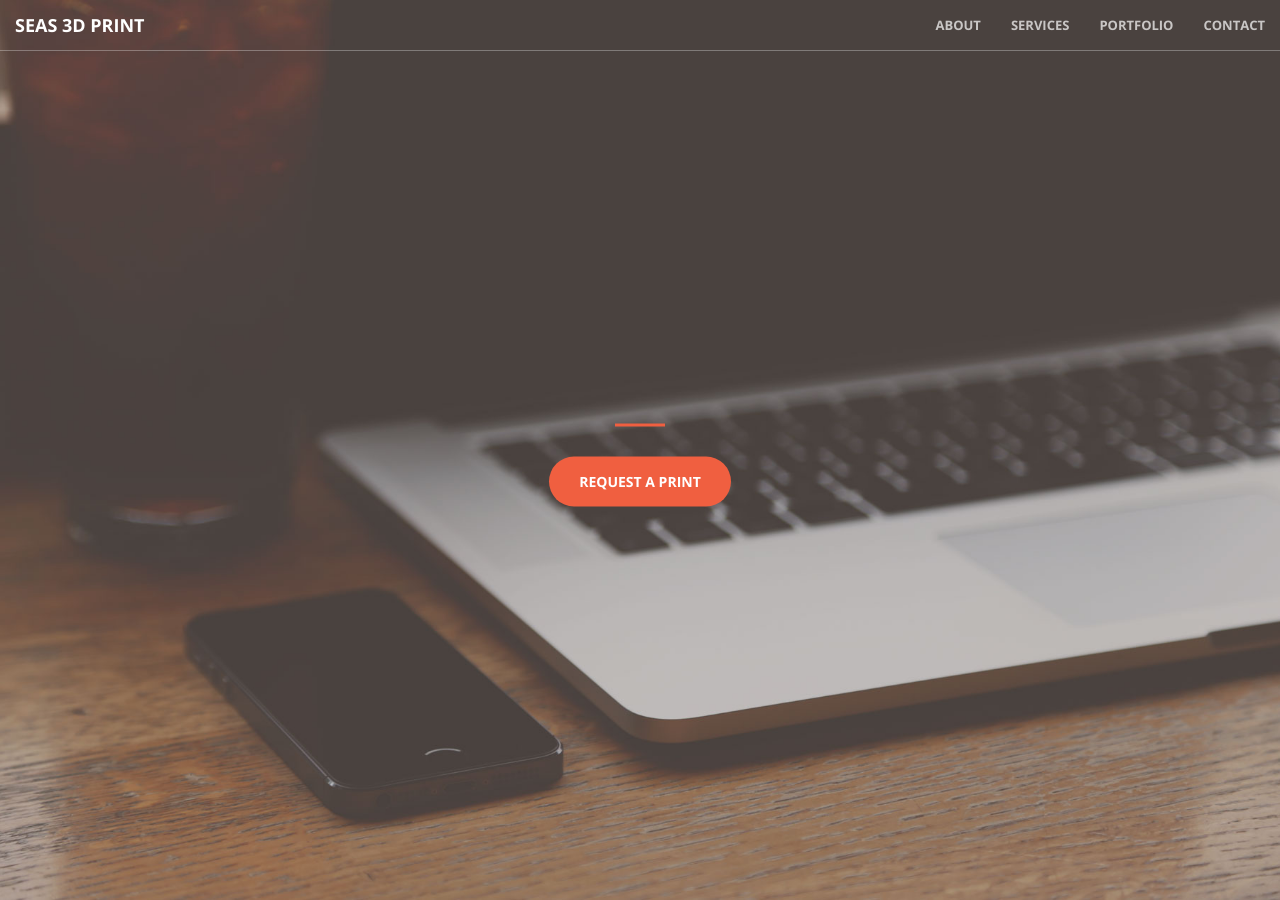
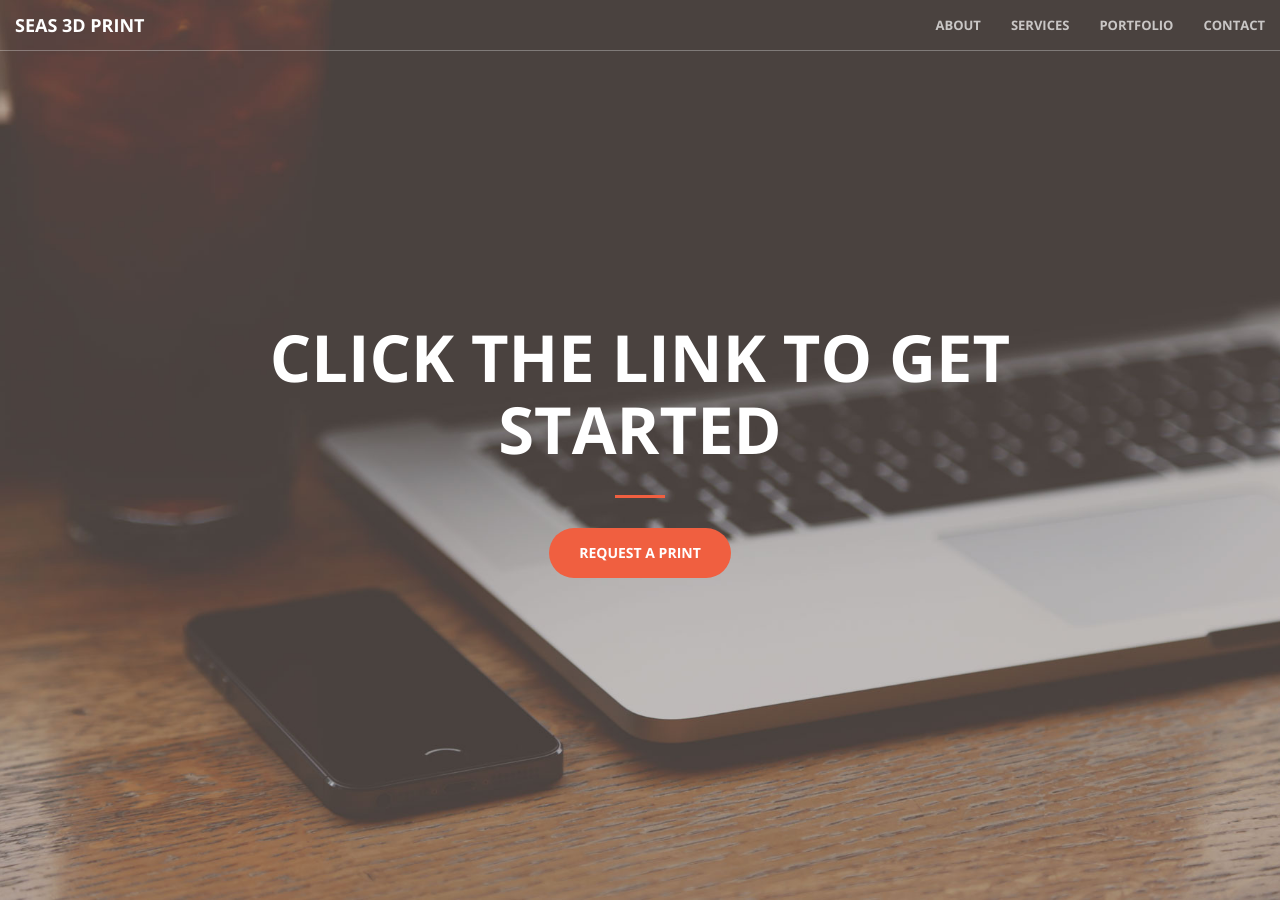
Before and after one commit to tedsirota/SEAS_3D_PRINT, a Jekyll site: the page built from index.html, in a window 1280 px wide and 900 px high. Built offline with Jekyll 4.4.1, drawn with Linux system fonts in a browser that asks for light colours.

Commit message:
Update header.html

```diff
--- a/_includes/header.html
+++ b/_includes/header.html
@@ -1,7 +1,7 @@
 <header>
     <div class="header-content">
         <div class="header-content-inner">
-
+            <h1>Click the link to get started</h1>
             <hr>
 
             <a href="#about" class="btn btn-primary btn-xl page-scroll">Request a Print</a>
```
